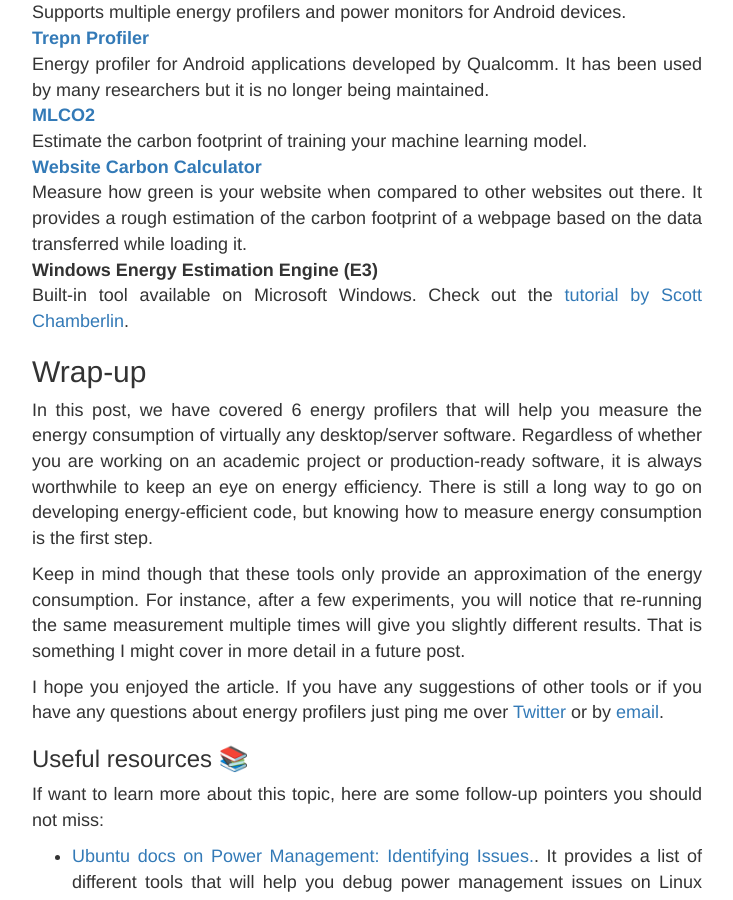
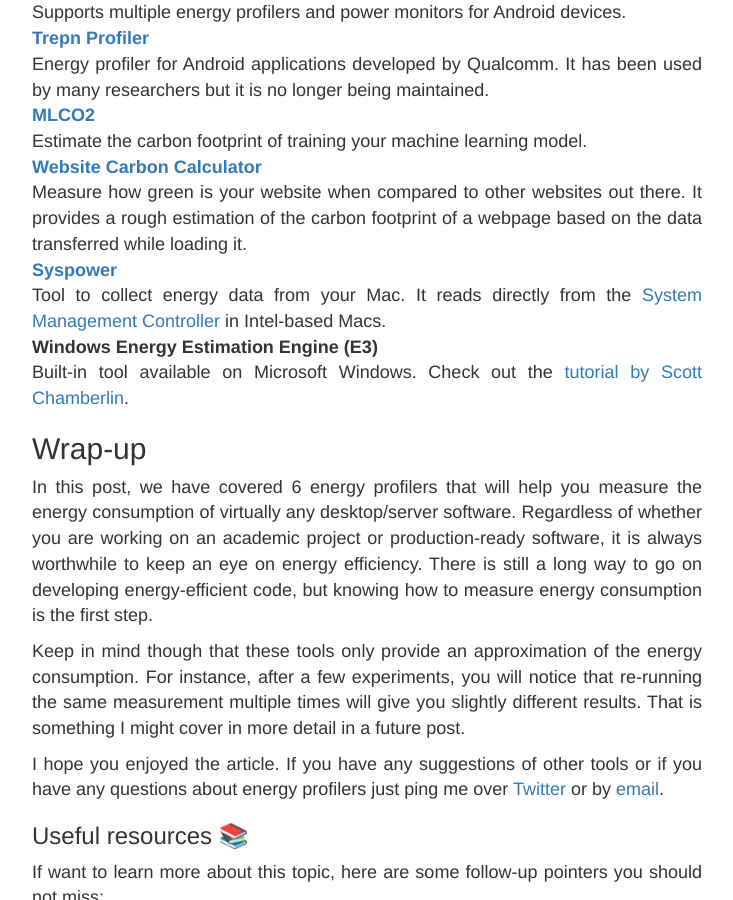
Before and after one commit to luiscruz/luiscruz.github.io, a Jekyll site: the page built from _posts/2021-07-20-measuring-energy.md, in a window 1280 px wide and 900 px high, scrolled down 12228 px. Shown: the whole window, without its empty margins (273-1006 px from the left). Built offline with Jekyll 4.4.1, drawn with Linux system fonts in a browser that asks for light colours; formulas are drawn with MathJax 3.

Commit message:
add syspower

```diff
--- a/_posts/2021-07-20-measuring-energy.md
+++ b/_posts/2021-07-20-measuring-energy.md
@@ -391,6 +391,9 @@
 [Website Carbon Calculator](https://www.websitecarbon.com)
 : Measure how green is your website when compared to other websites out there. It provides a rough estimation of the carbon footprint of a webpage based on the data transferred while loading it.
 
+[Syspower](https://github.com/s4y/syspower/issues/1)
+: Tool to collect energy data from your Mac. It reads directly from the [System Management Controller](https://en.wikipedia.org/wiki/System_Management_Controller) in Intel-based Macs.
+
 Windows Energy Estimation Engine (E3)
 : Built-in tool available on Microsoft Windows. Check out the [tutorial by Scott Chamberlin](https://devblogs.microsoft.com/sustainable-software/measuring-your-application-power-and-carbon-impact-part-1/).
 
```
